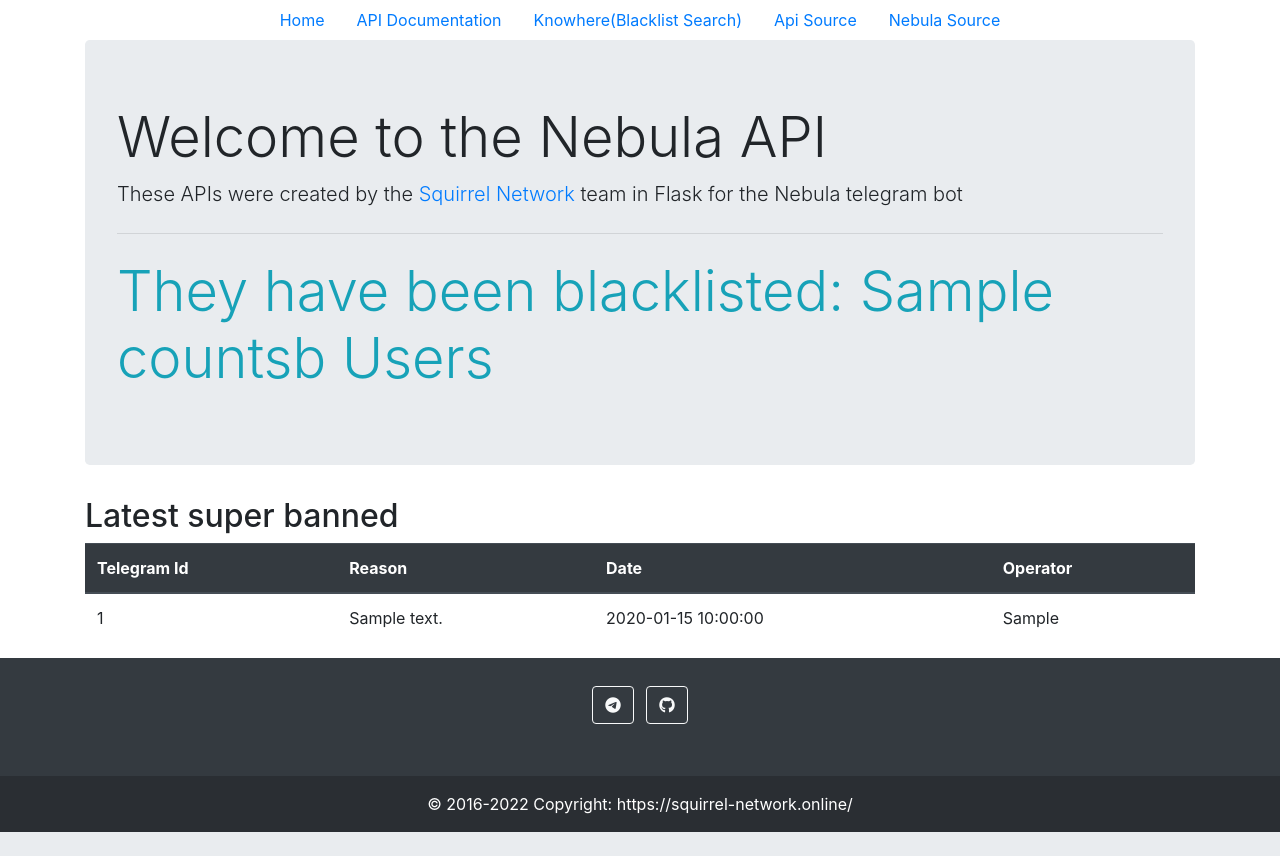
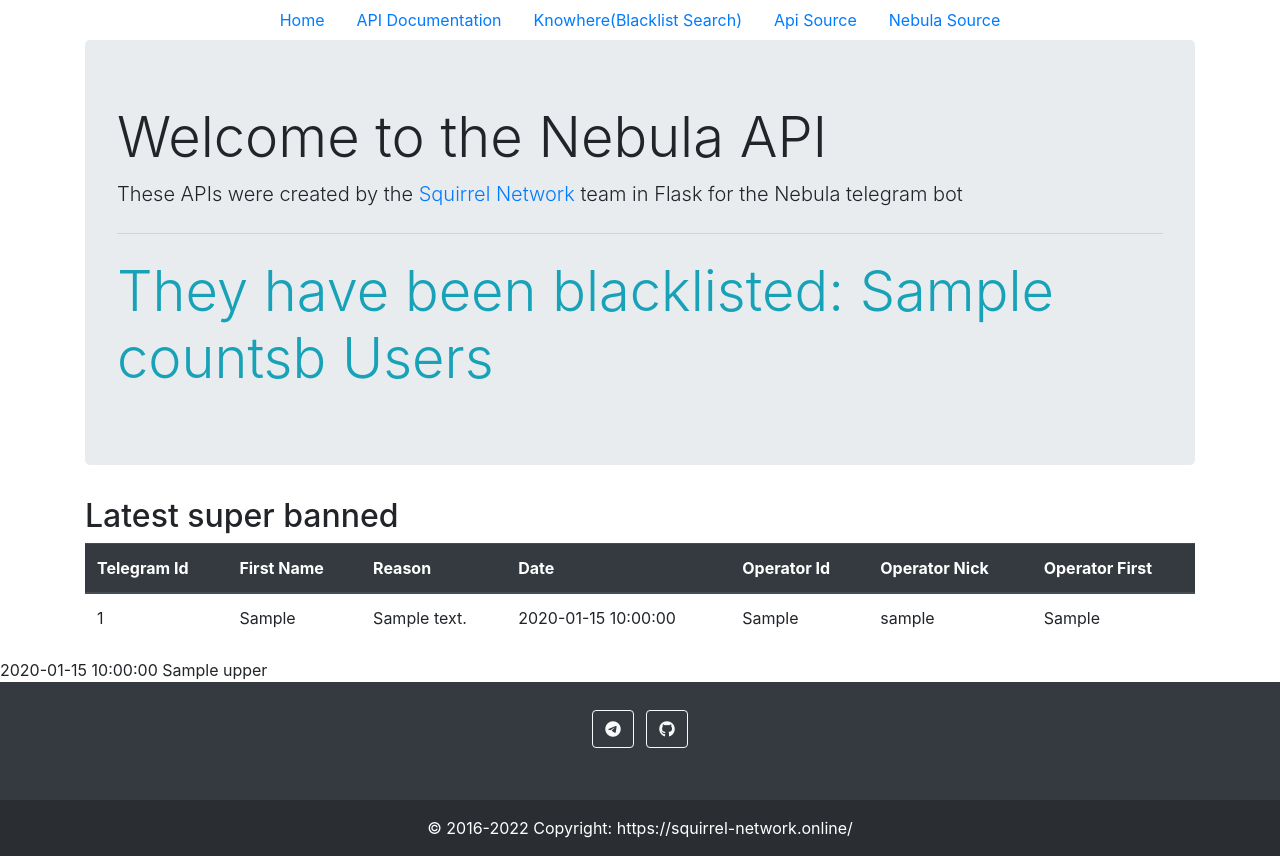
Before and after one commit to Squirrel-Network/api_nebula, a Flask app: template templates/home.html in a window 1280 px wide. Before the commit the page ends 832 px from the top, so only its background shows below. Run offline with Flask 2, Linux system fonts and the light colour scheme; the template is opened without the code that fills it: most values are stand-ins (such as "Sample title", 1, 10 or a date in 2020); some libraries are stand-ins or nearby versions.

Commit message:
prepare new design

```diff
--- a/core/database/repository/superban.py
+++ b/core/database/repository/superban.py
@@ -21,6 +21,11 @@
 
     def getLastSuperBanned(self):
         q = "SELECT * FROM superban_table WHERE user_date BETWEEN DATE_SUB(NOW(), INTERVAL 15 DAY) AND NOW() ORDER BY user_date DESC LIMIT 20"
+
+        return self._selectAll(q)
+
+    def getFirstLetterByName(self):
+        q = "SELECT user_first_name FROM superban_table WHERE user_date BETWEEN DATE_SUB(NOW(), INTERVAL 15 DAY) AND NOW() ORDER BY user_date DESC LIMIT 20"
 
         return self._selectAll(q)
 
--- a/main.py
+++ b/main.py
@@ -15,6 +15,7 @@
 from core.api.community import api_community
 from core.api.groups import api_groups
 from core.api.bot_service import api_bot_service
+from datetime import datetime
 from flask_cors import CORS
 
 app = Flask(__name__)
@@ -37,6 +38,13 @@
         }],
     })
 
+def get_first_letter():
+    rows = SuperbanRepository().getLastSuperBanned()
+    for row in rows:
+        nickname = row['user_first_name']
+        a = nickname[0:1].capitalize()
+        return a
+
 #############
 ### Home ###
 ############
@@ -44,7 +52,9 @@
 def index():
     data = SuperbanRepository().getLastSuperBanned()
     countsb = SuperbanRepository().getCountSuperBanned()
-    return render_template("home.html", data = data, countsb = countsb['counter'])
+    time_in_utc = datetime.utcnow()
+    now_time = time_in_utc.strftime("%b %d %Y %H:%M %Z")
+    return render_template("home.html", data = data, countsb = countsb['counter'], now_time = now_time, upper = get_first_letter())
 
 ###################
 ### User Search ###
--- a/templates/home.html
+++ b/templates/home.html
@@ -41,23 +41,31 @@
       <thead class="thead-dark">
         <tr>
           <th scope="col">Telegram Id</th>
+          <th scope="col">First Name</th>
           <th scope="col">Reason</th>
           <th scope="col">Date</th>
-          <th scope="col">Operator</th>
+          <th scope="col">Operator Id</th>
+          <th scope="col">Operator Nick</th>
+          <th scope="col">Operator First</th>
         </tr>
       </thead>
       <tbody>
       {% for row in data %}
         <tr>
           <td>{{row['user_id']}}</td>
+          <td>{{row['user_first_name']}}</td>
           <td>{{row['motivation_text']}}</td>
           <td>{{row['user_date']}}</td>
           <td>{{row['id_operator']}}</td>
+          <td>{{row['username_operator']}}</td>
+          <td>{{row['first_name_operator']}}</td>
         </tr>
       {% endfor %}
       </tbody>
     </table>
   </div>
+  {{now_time}}
+  {{upper}}
 
     <script src="https://code.jquery.com/jquery-3.5.1.slim.min.js" integrity="sha384-DfXdz2htPH0lsSSs5nCTpuj/zy4C+OGpamoFVy38MVBnE+IbbVYUew+OrCXaRkfj" crossorigin="anonymous"></script>
     <script src="https://cdn.jsdelivr.net/npm/bootstrap@4.5.3/dist/js/bootstrap.bundle.min.js" integrity="sha384-ho+j7jyWK8fNQe+A12Hb8AhRq26LrZ/JpcUGGOn+Y7RsweNrtN/tE3MoK7ZeZDyx" crossorigin="anonymous"></script>
```
